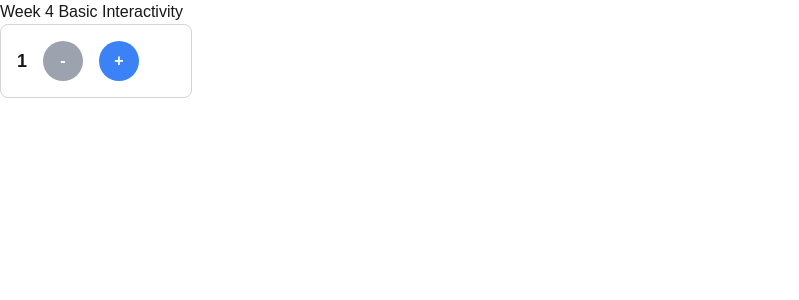
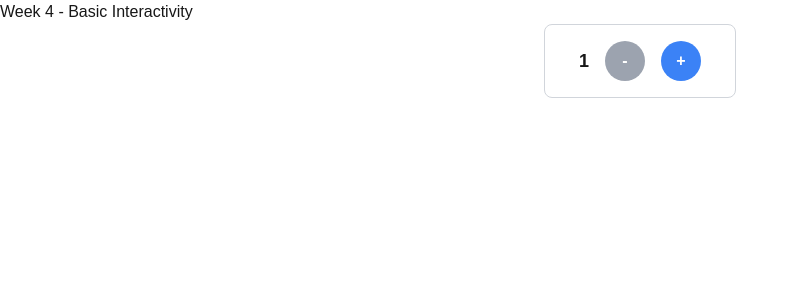
Before and after one commit to zena-kebede/cprg306-assignments, a Next.js app: page /week-4 in a window 1280 px wide. Shown: the top 300 px of the page, without its empty margins (0-799 px from the left). Built offline with nearby package versions, Linux system fonts and the light colour scheme.

Commit message:
additional styling
added styling to move the flexbox to the center of the page horizontally.

```diff
--- a/app/week-4/new-item.js
+++ b/app/week-4/new-item.js
@@ -18,7 +18,8 @@ export default function Quantity() {
     };
 
     return (
-        <div className="flex items-center space-x-4 p-4 border border-gray-300 rounded-lg w-48">
+        <div className="flex justify-center">
+        <div className="flex justify-center items-center space-x-4 p-4 border border-gray-300 rounded-lg w-48">
             <p className="text-lg font-semibold">{quantity}</p>
             <button
             onClick={decrement}
@@ -29,5 +30,6 @@ export default function Quantity() {
             className={`w-10 h-10 flex justify-center items-center rounded-full text-white font-bold transition-colors duration-300 bg-blue-500 hover:bg-blue-600 disabled:bg-gray-400 disabled:cursor-not-allowed`}
             disabled={quantity === 20}>+</button>
         </div>
+        </div>
     );
 }
--- a/app/week-4/page.js
+++ b/app/week-4/page.js
@@ -4,7 +4,7 @@ import Quantity from "./new-item.js";
 export default function Page() {
     return (
         <main>
-            <h1>Week 4 Basic Interactivity</h1>
+            <h1>Week 4 - Basic Interactivity</h1>
             <Quantity />
         </main>
     );
```
